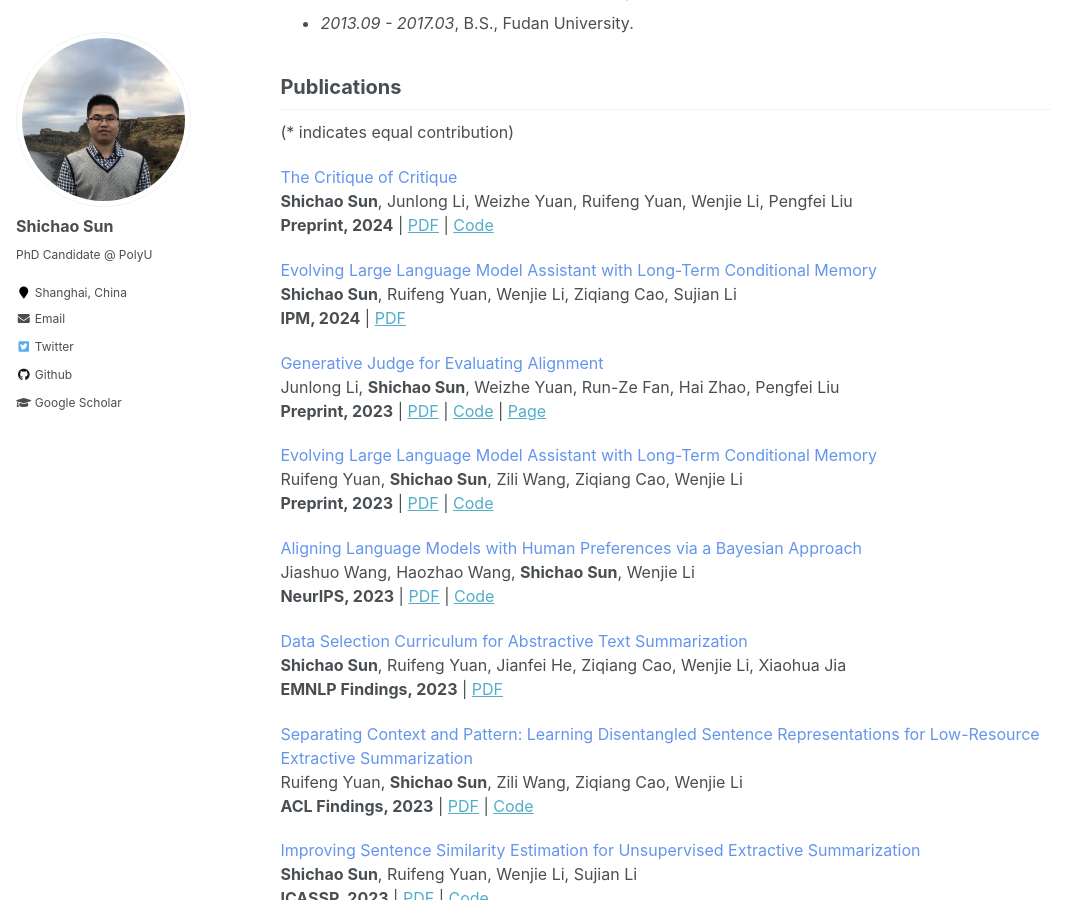
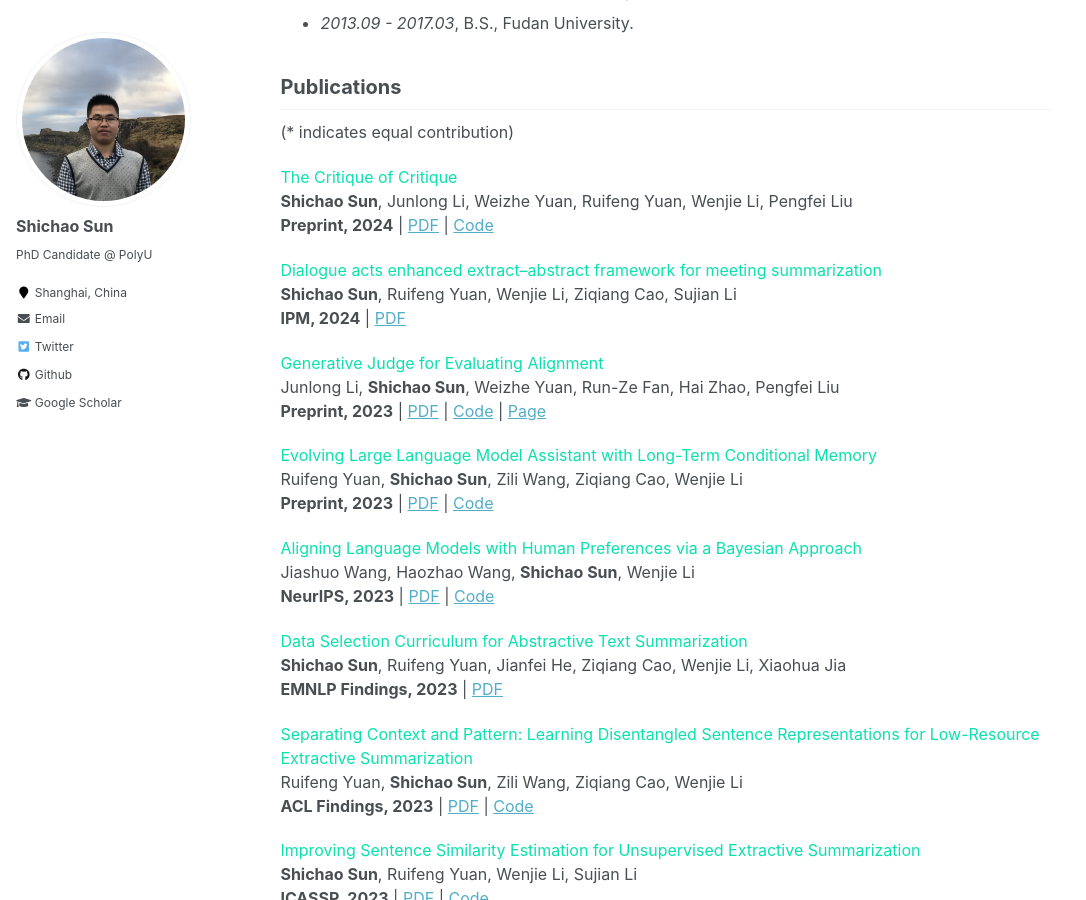
Before and after one commit to ShichaoSun/ShichaoSun.github.io, a Jekyll site: the page built from _pages/about.md, in a window 1280 px wide and 900 px high, scrolled down 496 px. Shown: the whole window, without its empty margins (0-1086 px from the left). Built offline with Jekyll 4.4.1, drawn with Linux system fonts in a browser that asks for light colours.

```diff
--- a/_pages/about.md
+++ b/_pages/about.md
@@ -30,91 +30,91 @@
 (* indicates equal contribution)
 
 <div class='paper-box-text' markdown="1">
-<font color="CornFlowerBlue">The Critique of Critique
+<font color="MargueriteBlue">The Critique of Critique
 </font>
 **Shichao Sun**, Junlong Li, Weizhe Yuan, Ruifeng Yuan, Wenjie Li, Pengfei Liu\\
-**Preprint, 2024** |  [PDF](https://www.sciencedirect.com/science/article/abs/pii/S0306457323003722) | [Code](https://github.com/GAIR-NLP/MetaCritique)
+**Preprint, 2024** |  [PDF](https://arxiv.org/abs/2401.04518) | [Code](https://github.com/GAIR-NLP/MetaCritique)
 </div>
 
 <div class='paper-box-text' markdown="1">
-<font color="CornFlowerBlue">Evolving Large Language Model Assistant with Long-Term Conditional Memory
+<font color="MargueriteBlue">Dialogue acts enhanced extract–abstract framework for meeting summarization
 </font>
 **Shichao Sun**, Ruifeng Yuan, Wenjie Li, Ziqiang Cao, Sujian Li\\
 **IPM, 2024** |  [PDF](https://www.sciencedirect.com/science/article/abs/pii/S0306457323003722)
 </div>
 
 <div class='paper-box-text' markdown="1">
-<font color="CornFlowerBlue">Generative Judge for Evaluating Alignment
+<font color="MargueriteBlue">Generative Judge for Evaluating Alignment
 </font>
 Junlong Li, **Shichao Sun**, Weizhe Yuan, Run-Ze Fan, Hai Zhao, Pengfei Liu \\
 **Preprint, 2023** |  [PDF](https://arxiv.org/abs/2310.05470) | [Code](https://github.com/GAIR-NLP/auto-j) | [Page](https://gair-nlp.github.io/auto-j/)
 </div>
 
 <div class='paper-box-text' markdown="1">
-<font color="CornFlowerBlue">Evolving Large Language Model Assistant with Long-Term Conditional Memory
+<font color="MargueriteBlue">Evolving Large Language Model Assistant with Long-Term Conditional Memory
 </font>
 Ruifeng Yuan, **Shichao Sun**, Zili Wang, Ziqiang Cao, Wenjie Li\\
 **Preprint, 2023** |  [PDF](https://arxiv.org/abs/2312.17257) | [Code](https://github.com/RuifengYuan/Evolving-LLM-Assistant-with-Long-Term-Conditional-Memory)
 </div>
 
 <div class='paper-box-text' markdown="1">
-<font color="CornFlowerBlue">Aligning Language Models with Human Preferences via a Bayesian Approach
+<font color="MargueriteBlue">Aligning Language Models with Human Preferences via a Bayesian Approach
 </font>
 Jiashuo Wang, Haozhao Wang, **Shichao Sun**, Wenjie Li\\
 **NeurIPS, 2023** |  [PDF](https://arxiv.org/abs/2310.05782) | [Code](https://github.com/wangjs9/aligned-dpm)
 </div>
 
 <div class='paper-box-text' markdown="1">
-<font color="CornFlowerBlue">Data Selection Curriculum for Abstractive Text Summarization
+<font color="MargueriteBlue">Data Selection Curriculum for Abstractive Text Summarization
 </font>
 **Shichao Sun**, Ruifeng Yuan, Jianfei He, Ziqiang Cao, Wenjie Li, Xiaohua Jia\\
 **EMNLP Findings, 2023** |  [PDF](https://aclanthology.org/2023.findings-emnlp.537/)
 </div>
 
 <div class='paper-box-text' markdown="1">
-<font color="CornFlowerBlue">Separating Context and Pattern: Learning Disentangled Sentence Representations for Low-Resource Extractive Summarization
+<font color="MargueriteBlue">Separating Context and Pattern: Learning Disentangled Sentence Representations for Low-Resource Extractive Summarization
 </font>
 Ruifeng Yuan, **Shichao Sun**, Zili Wang, Ziqiang Cao, Wenjie Li\\
 **ACL Findings, 2023** |  [PDF](https://aclanthology.org/2023.findings-acl.479/) | [Code](https://github.com/RuifengYuan/Distangled-Ext-Sum)
 </div>
 
 <div class='paper-box-text' markdown="1">
-<font color="CornFlowerBlue">Improving Sentence Similarity Estimation for Unsupervised Extractive Summarization
+<font color="MargueriteBlue">Improving Sentence Similarity Estimation for Unsupervised Extractive Summarization
 </font>
 **Shichao Sun**, Ruifeng Yuan, Wenjie Li, Sujian Li \\
 **ICASSP, 2023** |  [PDF](https://ieeexplore.ieee.org/abstract/document/10096137/) | [Code](https://github.com/ShichaoSun/SS4Sum)
 </div>
 
 <div class='paper-box-text' markdown="1">
-<font color="CornFlowerBlue">Empirical Analysis of Beam Search Curse and Search Errors with Model Errors in Neural Machine Translation
+<font color="MargueriteBlue">Empirical Analysis of Beam Search Curse and Search Errors with Model Errors in Neural Machine Translation
 </font>
 Jianfei He, **Shichao Sun**, Xiaohua Jia, Wenjie Li \\
 **EAMT, 2023** |  [PDF](https://aclanthology.org/2023.eamt-1.10/)
 </div>
 
 <div class='paper-box-text' markdown="1">
-<font color="CornFlowerBlue">Rethinking the framework constructed by counterfactual functional model
+<font color="MargueriteBlue">Rethinking the framework constructed by counterfactual functional model
 </font>
 Chao Wang, Linfang Liu, **Shichao Sun**, Wei Wang \\
 **Applied Intelligence, 2022** |  [PDF](https://link.springer.com/article/10.1007/s10489-022-03161-8)
 </div>
 
 <div class='paper-box-text' markdown="1">
-<font color="CornFlowerBlue">Alleviating Exposure Bias via Contrastive Learning for Abstractive Text Summarization
+<font color="MargueriteBlue">Alleviating Exposure Bias via Contrastive Learning for Abstractive Text Summarization
 </font>
 **Shichao Sun**, Wenjie Li \\
 **arXiv, 2021** |  [PDF](https://arxiv.org/abs/2108.11846) | [Code](https://github.com/ShichaoSun/ConAbsSum)
 </div>
 
 <div class='paper-box-text' markdown="1">
-<font color="CornFlowerBlue">A Goal-Driven Tree-Structured Neural Model for Math Word Problems
+<font color="MargueriteBlue">A Goal-Driven Tree-Structured Neural Model for Math Word Problems
 </font>
 Zhipeng Xie\*, **Shichao Sun**\*\\
 **IJCAI, 2019** |  [PDF](https://www.ijcai.org/proceedings/2019/0736.pdf) | [Code](https://github.com/ShichaoSun/math_seq2tree)
 </div>
 
 <div class='paper-box-text' markdown="1">
-<font color="CornFlowerBlue">BiLSTM-Based Models for Metaphor Detection
+<font color="MargueriteBlue">BiLSTM-Based Models for Metaphor Detection
 </font>
 **Shichao Sun**, Zhipeng Xie \\
 **NLPCC, 2017** |  [PDF](https://link.springer.com/chapter/10.1007/978-3-319-73618-1_36) | [Code](https://github.com/ShichaoSun/metaphor)
```
